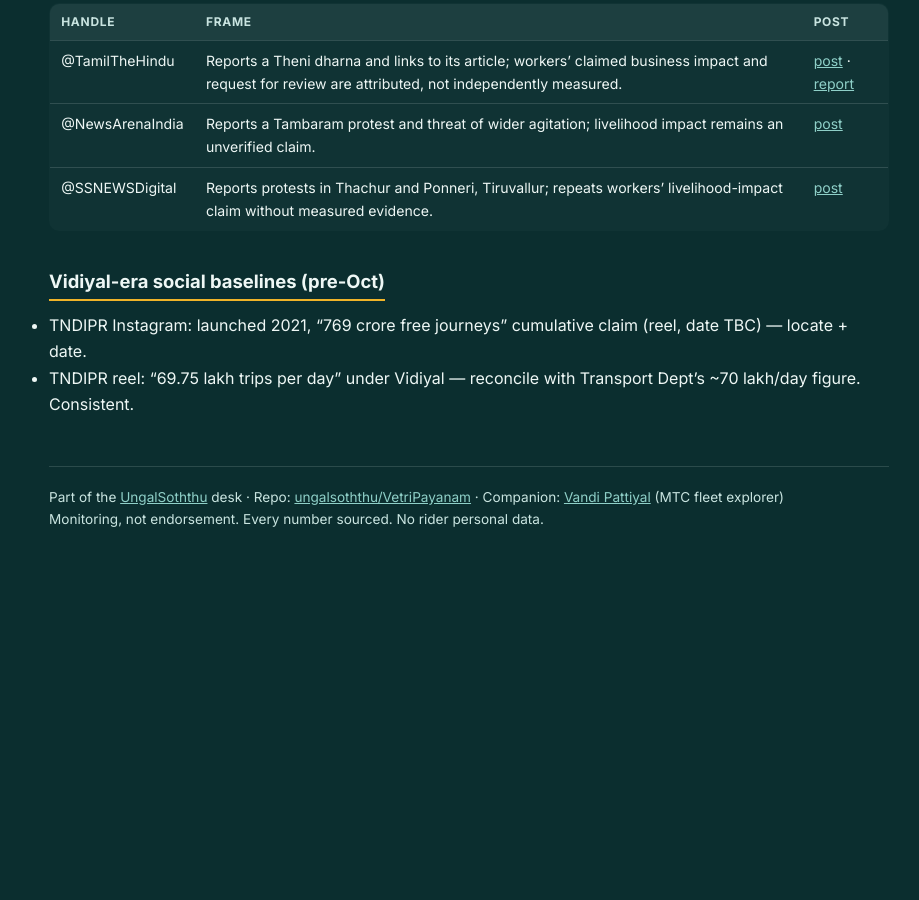
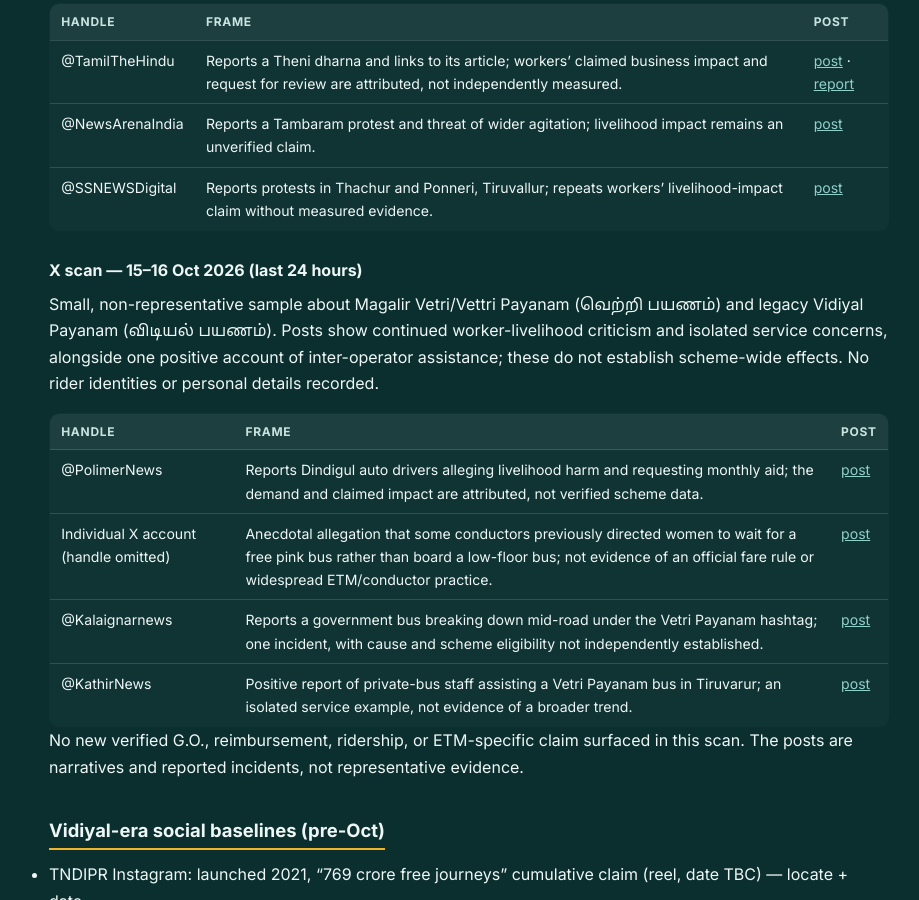
Before and after one commit to ungalsoththu/VetriPayanam, a Jekyll site: the page built from social/SOCIALLOG.md, in a window 1280 px wide and 900 px high, scrolled down 6178 px. Shown: the whole window, without its empty margins (171-1090 px from the left). Built offline with Jekyll 4.4.1, drawn with Linux system fonts in a browser that asks for light colours; before the commit the page ends 6773 px from its top, so only the background shows below that.

Commit message:
daily watch 2026-10-16: log access complaints and worker concerns

```diff
--- a/social/SOCIALLOG.md
+++ b/social/SOCIALLOG.md
@@ -158,6 +158,19 @@ Small, non-representative sample about Magalir Vetri/Vettri Payanam (வெற
 | @NewsArenaIndia | Reports a Tambaram protest and threat of wider agitation; livelihood impact remains an unverified claim. | [post](https://x.com/NewsArenaIndia/status/2110694972601303502) |
 | @SSNEWSDigital | Reports protests in Thachur and Ponneri, Tiruvallur; repeats workers' livelihood-impact claim without measured evidence. | [post](https://x.com/SSNEWSDigital/status/2110692936249979093) |
 
+### X scan — 15–16 Oct 2026 (last 24 hours)
+
+Small, non-representative sample about Magalir Vetri/Vettri Payanam (வெற்றி பயணம்) and legacy Vidiyal Payanam (விடியல் பயணம்). Posts show continued worker-livelihood criticism and isolated service concerns, alongside one positive account of inter-operator assistance; these do not establish scheme-wide effects. No rider identities or personal details recorded.
+
+| Handle | Frame | Post |
+| --- | --- | --- |
+| @PolimerNews | Reports Dindigul auto drivers alleging livelihood harm and requesting monthly aid; the demand and claimed impact are attributed, not verified scheme data. | [post](https://x.com/polimernews/status/2111077577075138742) |
+| Individual X account (handle omitted) | Anecdotal allegation that some conductors previously directed women to wait for a free pink bus rather than board a low-floor bus; not evidence of an official fare rule or widespread ETM/conductor practice. | [post](https://x.com/nbasandroid/status/2111036508815900732) |
+| @Kalaignarnews | Reports a government bus breaking down mid-road under the Vetri Payanam hashtag; one incident, with cause and scheme eligibility not independently established. | [post](https://x.com/Kalaignarnews/status/2111068388894405048) |
+| @KathirNews | Positive report of private-bus staff assisting a Vetri Payanam bus in Tiruvarur; an isolated service example, not evidence of a broader trend. | [post](https://x.com/KathirNews/status/2111052268548358508) |
+
+No new verified G.O., reimbursement, ridership, or ETM-specific claim surfaced in this scan. The posts are narratives and reported incidents, not representative evidence.
+
 ## Vidiyal-era social baselines (pre-Oct)
 
 - TNDIPR Instagram: launched 2021, "769 crore free journeys" cumulative claim (reel, date TBC) — locate + date.
```
Also changed, not shown: news/NEWSLOG.md (+3 -0 lines).
